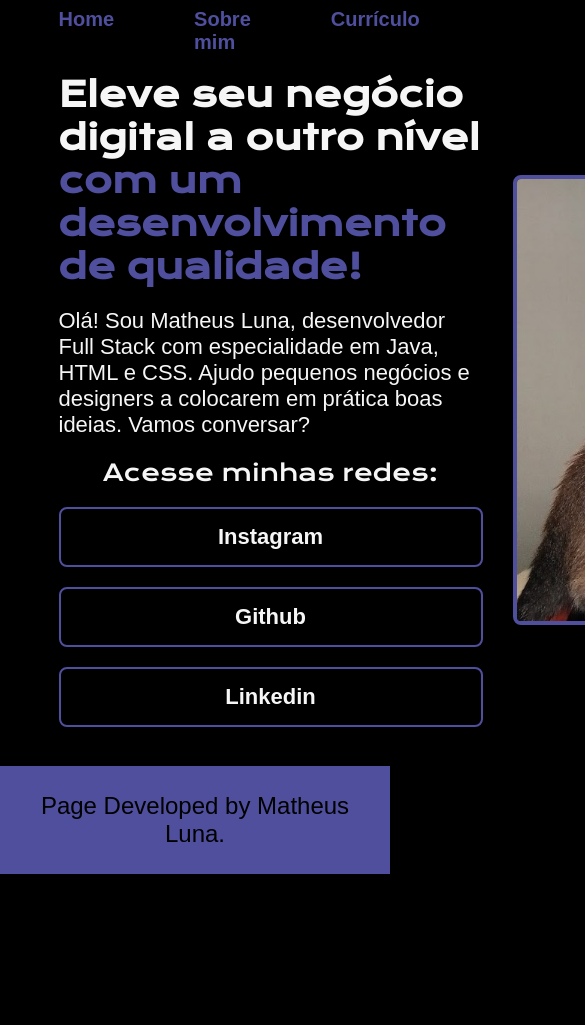
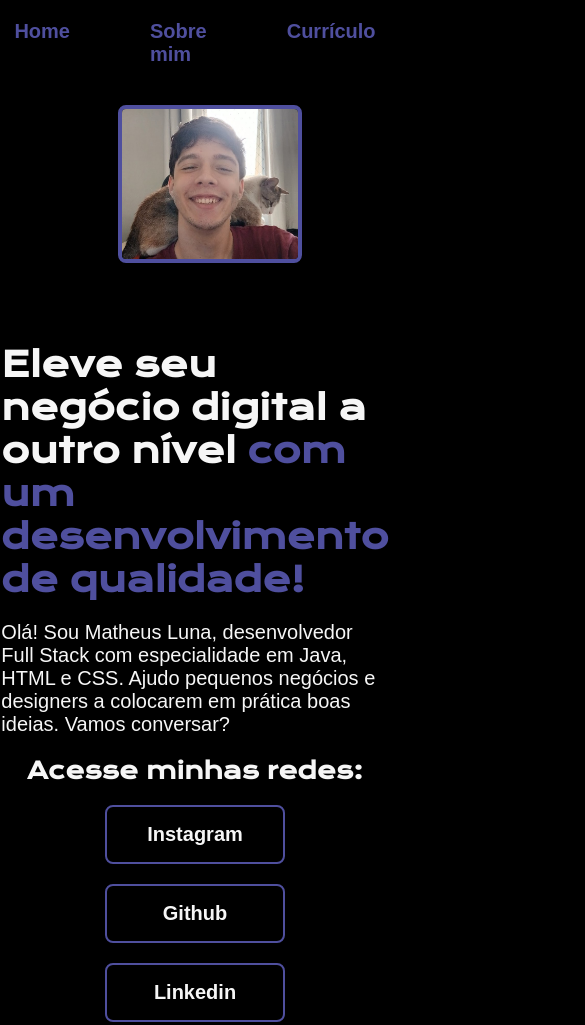
Before and after one commit to Luna15-br/matheusLuna, a plain HTML site: page index.html in a window 390 px wide. Shown: the top 1025 px of the page, 585 px wide, since content can reach past the window. Before the commit the page ends 874 px from the top, so only its background shows below. Drawn offline with nearby package versions, Linux system fonts and the light colour scheme.

Commit message:
Add files via upload

```diff
--- a/styles/style.css
+++ b/styles/style.css
@@ -6,6 +6,7 @@
     --corSecundaria: #f6f6f6;
     --corTerciaria: #4F4F9E;
     --corHovePrimaria: #272727;
+
     --fontePrimaria: "Krona One", sans-serif;
     --fonteSecundaria: "Montserrat", sans-serif;
 }
@@ -17,7 +18,7 @@
 }
 
 body {
-    /* height: 100vh; */
+
     box-sizing: border-box;
     background-color: var(--corPrimaria);
     color: var(--corSecundaria);
@@ -49,7 +50,7 @@ body {
 .cabecalhoMenuLink {
 
     font-family: var(--fonteSecundaria);
-    font-size: 20px;
+    font-size: 1.25rem;
     font-weight: 600;
     color: var(--corTerciaria);
     text-decoration: none;
@@ -60,7 +61,7 @@ body {
 .cabecalhoMenuLink:hover {
 
     background-color: var(--corHovePrimaria);
-    border-radius: 8px;
+    border-radius: 0.5rem;
 
 }
 
@@ -71,22 +72,22 @@ body {
     display: flex;
     align-items: center;
     justify-content: space-between;
-    /* height: 100vh;  */
+    gap: 80px;
 
 }
 
 .apresentacaoConteudo {
 
-    width: 615px;
+    width: 50%;
     text-align: left;
     display: flex;
     flex-direction: column;
-    gap: 20px;
+    gap: 1.25rem;
 }
 
 .apresentacaoConteudoTitulo {
 
-    font-size: 34px;
+    font-size: 2.125rem;
     font-family: var(--fontePrimaria);
 }
 
@@ -99,7 +100,7 @@ body {
 .apresentacaoConteudoParagrafo {
 
     display: flex;
-    font-size: 22px;
+    font-size: 1.25rem;
     flex-direction: row;
     font-family: var(--fonteSecundaria);
 
@@ -108,11 +109,11 @@ body {
 }
 
 .foto {
-    width: 515px;
+    width: 50%;
     height: auto;
-    border: 4px solid var(--corTerciaria);
-    border-radius: 8px;
-    margin-left: 30px;
+    border: 0.25rem solid var(--corTerciaria);
+    border-radius: 0.5rem;
+    margin-left: 1.88rem;
 }
 
 .apresentacaoLink {
@@ -121,7 +122,7 @@ body {
     flex-direction: column;
     justify-content: space-between;
     align-items: center;
-    gap: 20px;
+    gap: 1.25rem;
 
 
 }
@@ -129,8 +130,8 @@ body {
 .apresentacaoLinkTitulo {
 
     font-family: var(--fontePrimaria);
-    font-weight: 400;
-    font-size: 23px;
+    font-weight: 25rem;
+    font-size: 1.44rem;
 
 
 }
@@ -139,15 +140,15 @@ body {
 
     display: flex;
     justify-content: center;
-    border: 2px solid var(--corTerciaria);
-    width: 360px;
-    padding: 15px 30px;
-    border-radius: 8px;
+    border: 0.125rem solid var(--corTerciaria);
+    width: 30%;
+    padding: 1rem 1.87rem;
+    border-radius: 0.5rem;
     font-family: var(--fonteSecundaria);
     text-decoration: none;
     color: var(--corSecundaria);
     font-weight: 600;
-    font-size: 22px;
+    font-size: 1.25rem;
 }
 .apresentacaoLinkButton:hover{
 
@@ -159,15 +160,51 @@ body {
 .rodape {
 
 
-    padding: 26px;
+    padding: 1.62rem;
     color: var(--corPrimaria);
     background-color: var(--corTerciaria);
     text-align: center;
     font-family: var(--fonteSecundaria);
-    font-size: 24px;
+    font-size: 1.5rem;
     width: 400;
 
 
 
 
 }
+
+@media (max-width: 1200px) {
+
+    .cabecalho {
+
+        padding: 5%;
+
+
+
+
+    }
+
+    .cabecalhoMenu {
+
+        justify-content: center;
+
+    }
+
+    .apresentacao {
+
+        flex-direction: column-reverse;
+        padding: 5%;
+
+    }
+    .apresentacaoConteudo {
+
+        width: auto;
+
+    }
+
+
+
+
+
+
+}
```
Also changed, not shown: styles/styleCurriculo.css (+28 -6 lines).
